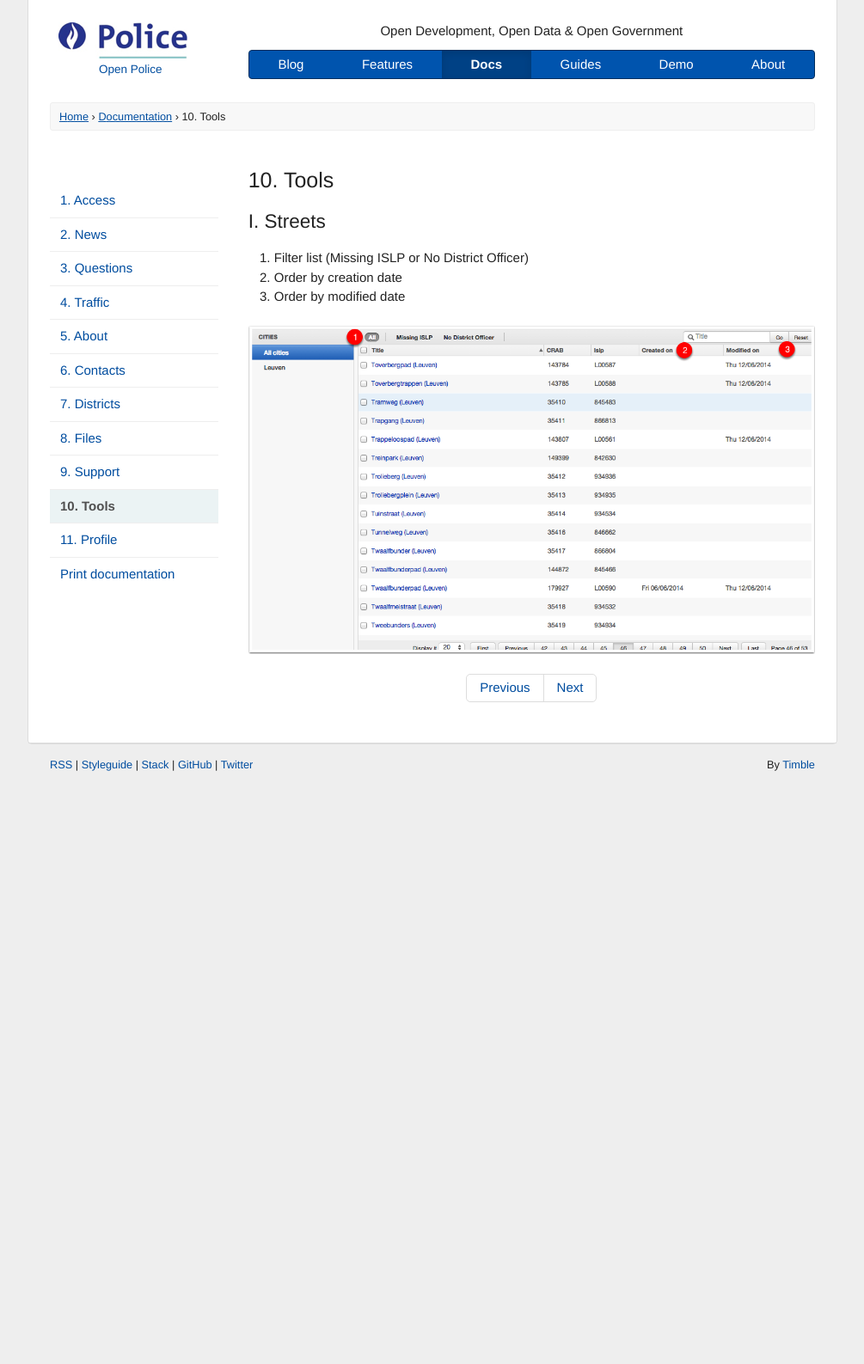
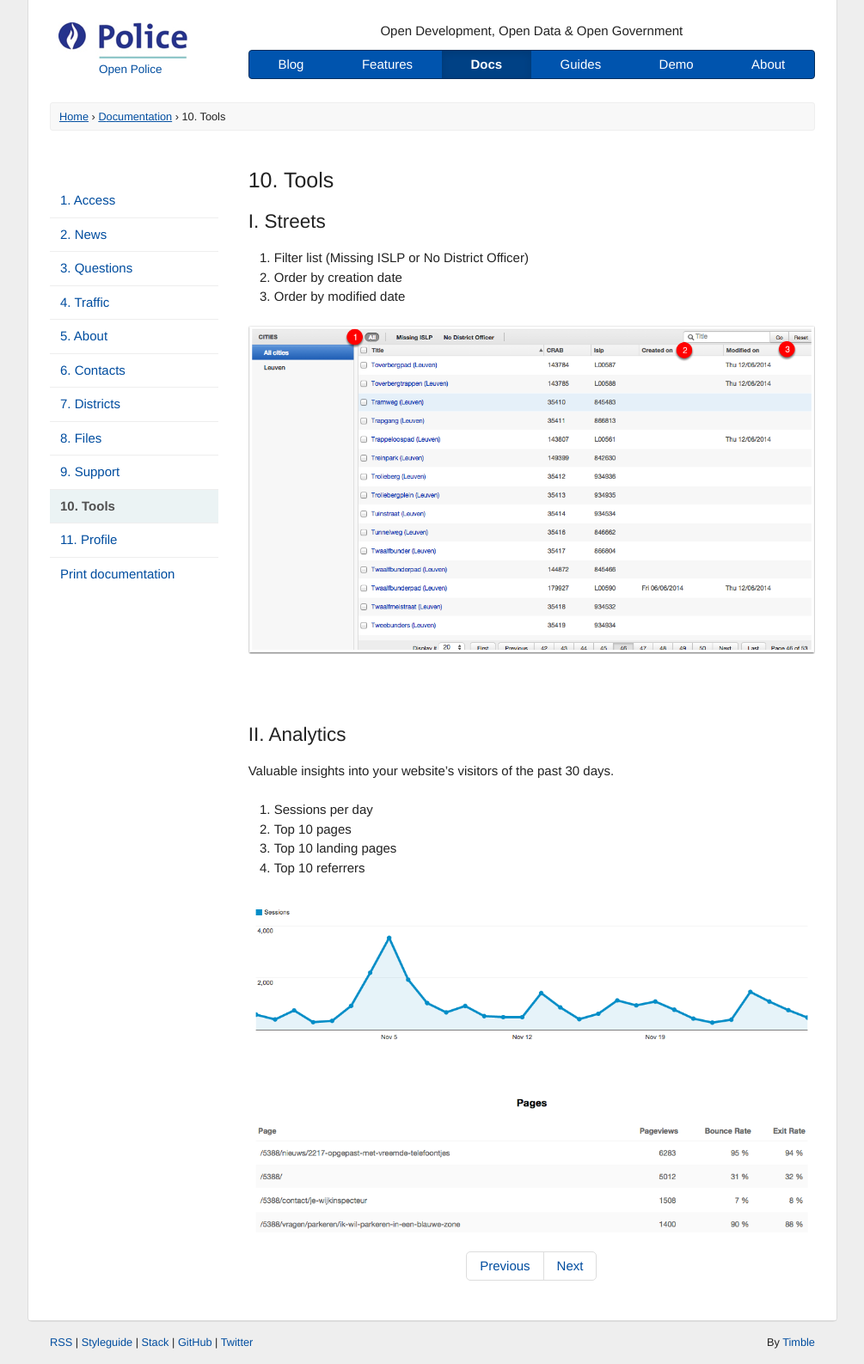
Before and after one commit to timble/www.openpolice.be, a Jekyll site: the page built from _documentation/10-tools.md, in a window 1280 px wide. Shown: the whole page at 86% size, without its empty margins (137-1142 px from the left). Built offline with Jekyll 4.4.1, drawn with Linux system fonts in a browser that asks for light colours; before the commit the page ends 914 px from its top, so only the background shows below that.

Commit message:
#2 - Added Analytics

```diff
--- a/_documentation/10-tools.md
+++ b/_documentation/10-tools.md
@@ -14,3 +14,16 @@ index: 10
 <a href="/images/documentation/streets-admin-streets.png" data-gallery="enabled">
 ![](/images/documentation/streets-admin-streets.png)
 </a>
+
+## Analytics
+
+Valuable insights into your website's visitors of the past 30 days.
+
+1. Sessions per day
+2. Top 10 pages
+3. Top 10 landing pages
+4. Top 10 referrers
+
+<a href="/images/documentation/tools-analytics.png" data-gallery="enabled">
+![](/images/documentation/tools-analytics.png)
+</a>
```
Also changed, not shown: images/documentation/tools-analytics.png (added).
